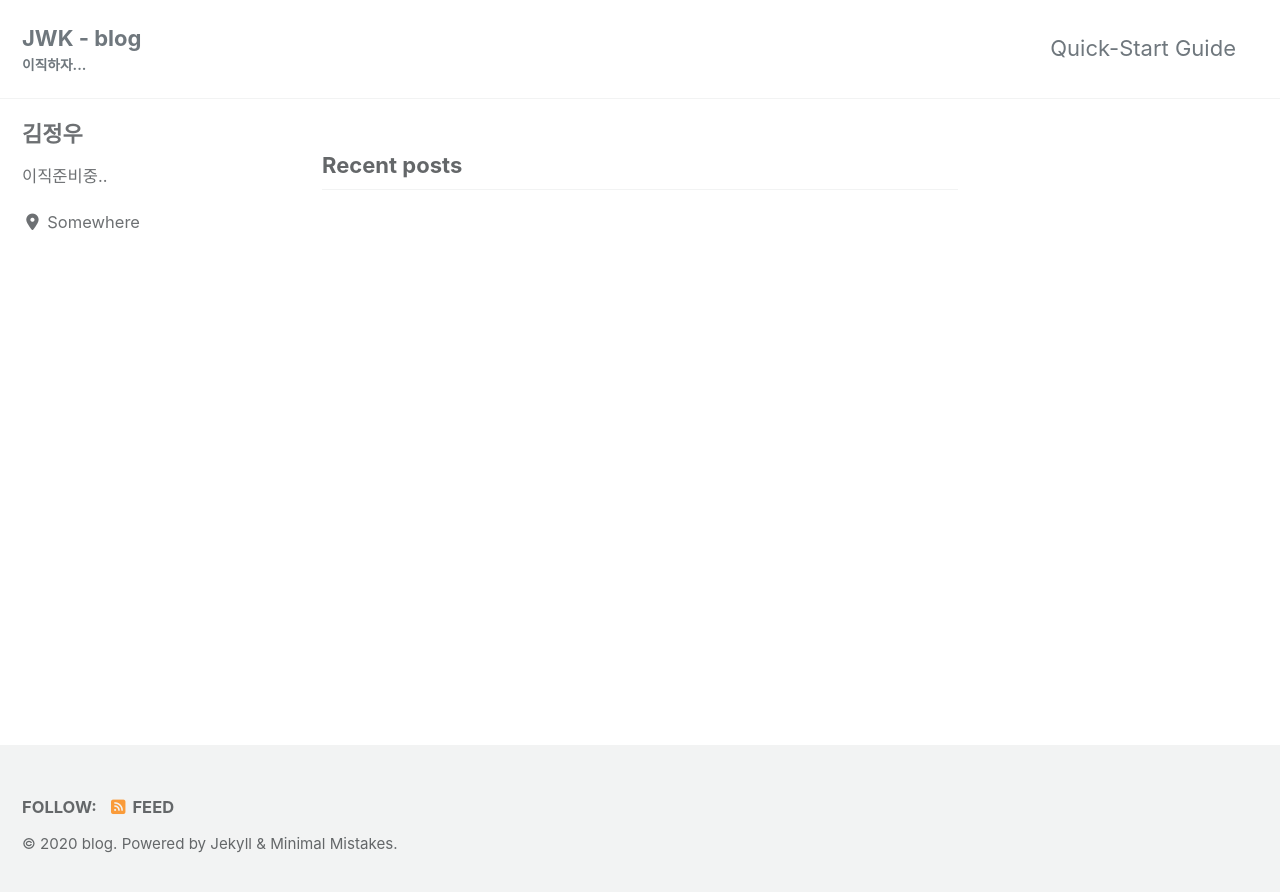
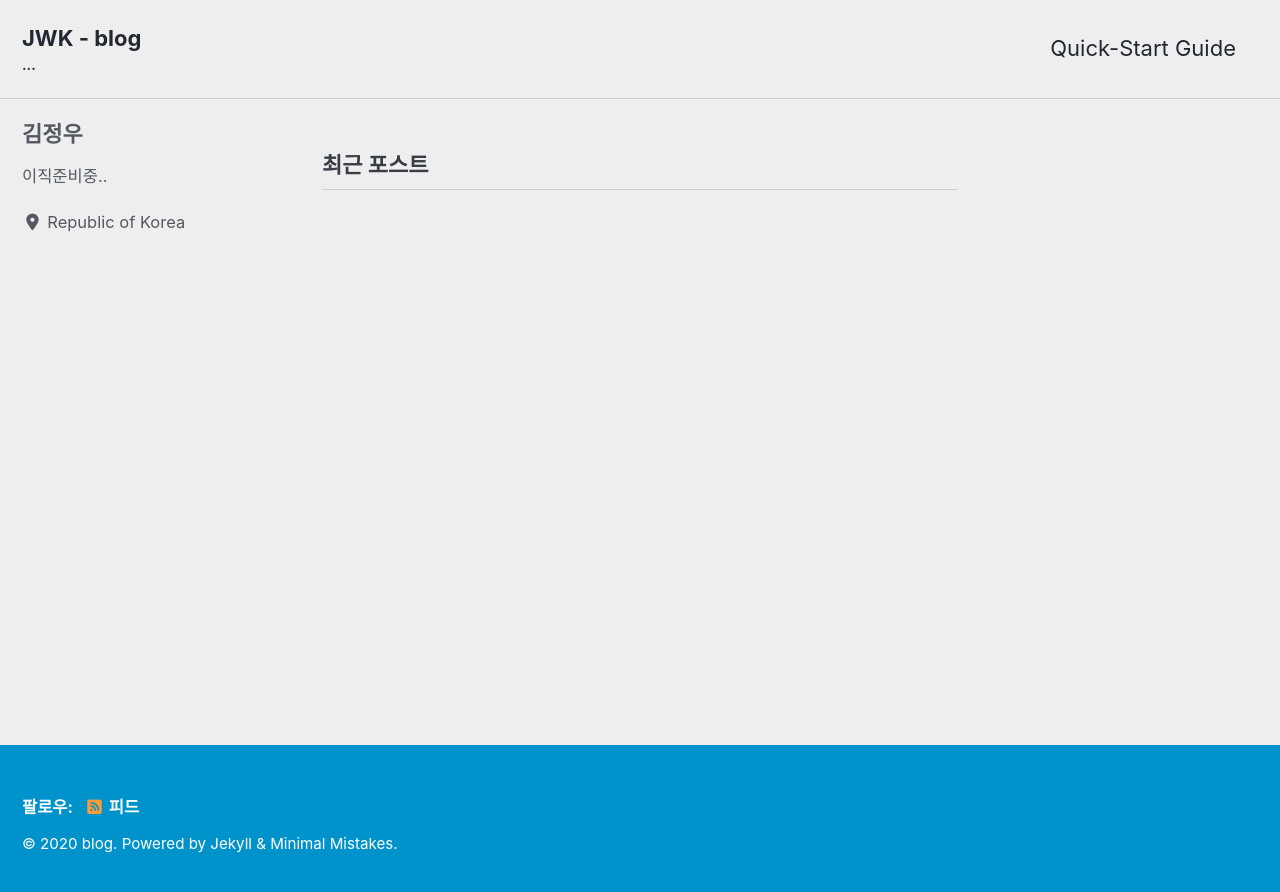
Before and after one commit to JungwooKim1271011706/JungwooKim1271011706.github.io, a Jekyll site: the page built from index.html, in a window 1280 px wide. Shown: the top 892 px of the page. Built offline with Jekyll 4.4.1, drawn with Linux system fonts in a browser that asks for light colours; cached includes are drawn as plain includes; nearby versions of some CDN libraries; the list of posts is cut into pages by our own code.

Commit message:
blog update

```diff
--- a/Gemfile
+++ b/Gemfile
@@ -1,2 +1,4 @@
 source "https://rubygems.org"
 gemspec
+
+gem 'jekyll-admin', group: :jekyll_plugins
--- a/_config.yml
+++ b/_config.yml
@@ -12,15 +12,15 @@
 
 # theme                  : "minimal-mistakes-jekyll"
 # remote_theme           : "mmistakes/minimal-mistakes"
-minimal_mistakes_skin    : "default" # "air", "aqua", "contrast", "dark", "dirt", "neon", "mint", "plum", "sunrise"
+minimal_mistakes_skin    : "air" # "air", "aqua", "contrast", "dark", "dirt", "neon", "mint", "plum", "sunrise"
 
 # Site Settings
-locale                   : "en-US"
+locale                   : "ko-KR"
 title                    : "JWK - blog"
 title_separator          : "-"
-subtitle                 : "이직하자..."
+subtitle                 : "..."
 name                     : "blog"
-description              : "An amazing website."
+description              : "개인공부 및 개발을 기록하는 블로그"
 url                      : # the base hostname & protocol for your site e.g. "https://gitblogdemo.github.io/"
 baseurl                  : # the subpath of your site, e.g. "https://jungwookim1271011706.github.io/"
 repository               : # GitHub username/repo-name e.g. "mmistakes/minimal-mistakes"
@@ -96,7 +96,7 @@ author:
   name             : "김정우"
   avatar           : # path of avatar image, e.g. "/assets/images/bio-photo.jpg"
   bio              : "이직준비중.."
-  location         : "Somewhere"
+  location         : "Republic of Korea"
   email            :
   links:
     - label: "Email"
```
